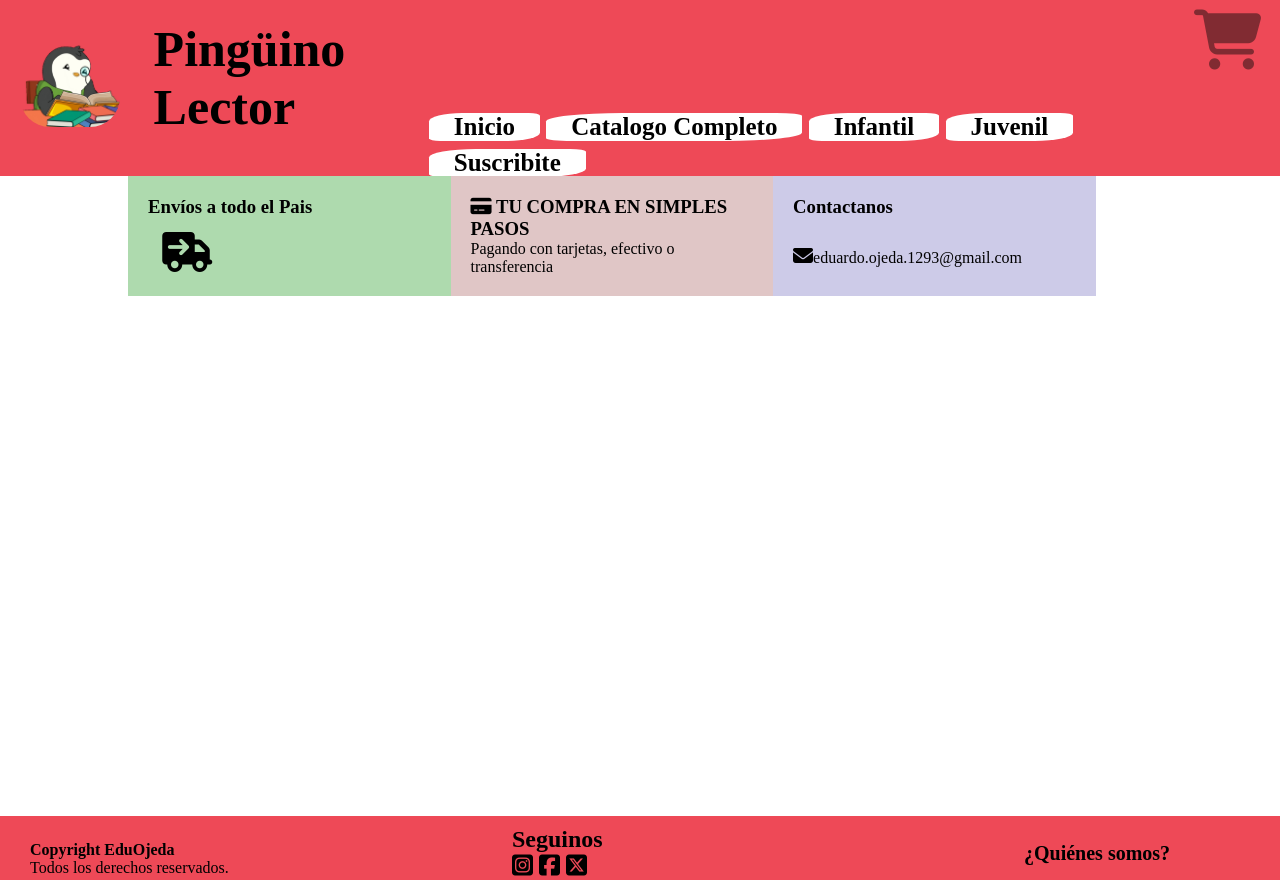
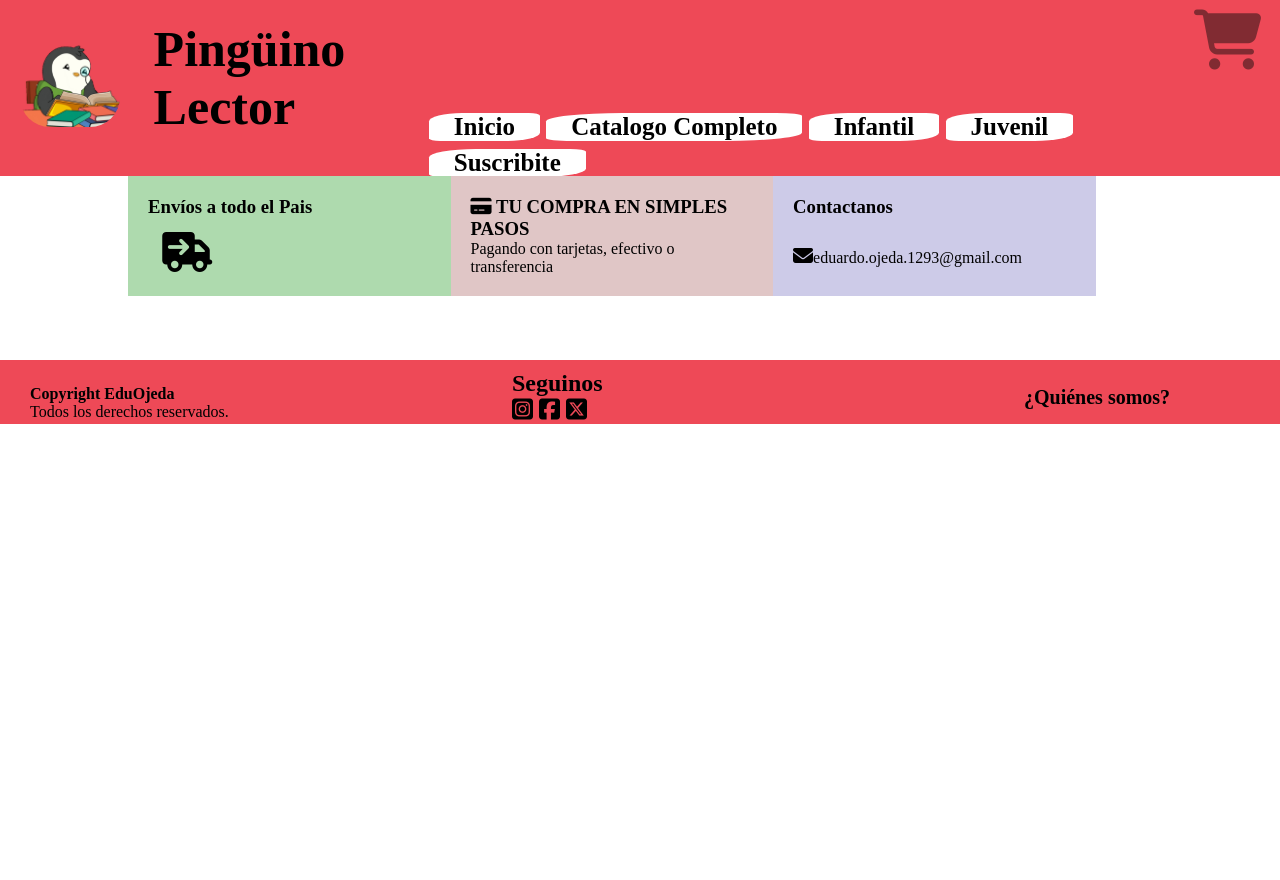
Before and after one commit to OjedaEduardo/Proyecto_Tech, a plain HTML site: page pages/carrito.html in a window 1280 px wide. After the commit the page ends 800 px from the top, so only its background shows below. Drawn offline with Linux system fonts and the light colour scheme.

Commit message:
Update estilos.css

```diff
--- a/CSS/estilos.css
+++ b/CSS/estilos.css
@@ -87,7 +87,7 @@ main {
     margin: 0%;
     padding: 0%;
 }
-.mainCarrito{
+.divCarrito{
      height: 80vh;
 }
 
```
